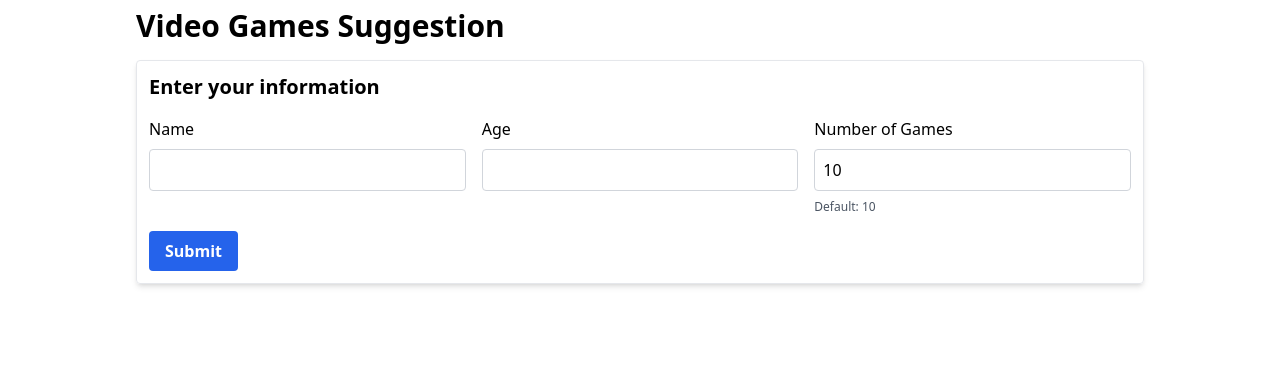
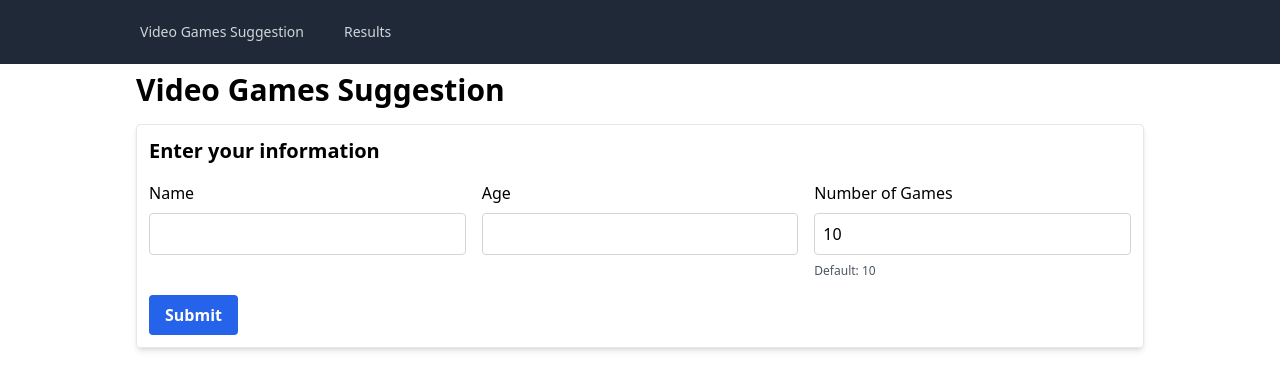
Before and after one commit to kevintdao/dbs-project, a Next.js app: page / in a window 1280 px wide. Shown: the top 390 px of the page. Built offline with nearby package versions, Linux system fonts and the light colour scheme.

Commit message:
Add navbar

```diff
--- /dev/null
+++ b/components/Navbar.jsx
@@ -0,0 +1,69 @@
+import React from 'react'
+import Link from 'next/link'
+import { useRouter } from 'next/router'
+import { Disclosure } from '@headlessui/react'
+import { MenuIcon, XIcon } from '@heroicons/react/outline'
+
+export default function Navbar() {
+  const router = useRouter()
+
+
+  return (
+    <Disclosure as="nav" className="bg-gray-800 z-50 sticky top-0">
+    {({ open }) => (
+      <>
+        <div className="max-w-5xl mx-auto sm:px-6 lg:px-2">
+          <div className="relative flex items-center justify-between h-16">
+            <div className="absolute inset-y-0 left-0 flex items-center sm:hidden">
+              {/* Mobile menu button*/}
+              <Disclosure.Button className="inline-flex items-center justify-center p-2 rounded-md text-gray-400 hover:text-white hover:bg-gray-700 focus:outline-none focus:ring-2 focus:ring-inset focus:ring-white">
+                <span className="sr-only">Open main menu</span>
+                {open ? (
+                  <XIcon className="block h-6 w-6" aria-hidden="true" />
+                ) : (
+                  <MenuIcon className="block h-6 w-6" aria-hidden="true" />
+                )}
+              </Disclosure.Button>
+            </div>
+            <div className="flex-1 flex items-center justify-center sm:items-stretch sm:justify-start">
+              <div className="flex-shrink-0 flex items-center">
+                {/* logo */}
+                <Link href='/'>
+                  <a className='text-gray-300 px-1 py-2 text-sm font-medium rounded'>Video Games Suggestion</a>
+                </Link>
+              </div>
+              <div className="hidden sm:block sm:ml-6">
+                <div className="flex space-x-4">
+                  {/* nav links */}
+                  <Link href='/results'>
+                    <a className='text-gray-300 hover:bg-gray-700 hover:text-white px-3 py-2 text-sm font-medium rounded cursor-pointer'>Results</a>
+                  </Link>
+                </div>
+              </div>
+            </div>
+            <div className="absolute inset-y-0 right-0 flex items-center pr-2 sm:static sm:inset-auto sm:ml-6 sm:pr-0">
+              <div className='flex space-x-4 items-center'>
+              </div>
+            </div>
+          </div>
+        </div>
+
+        <Disclosure.Panel className="sm:hidden">
+          <div className="px-2 pt-2 pb-3 space-y-1">
+            {/* mobile nav links */}
+            <Link href='/results'>
+              <Disclosure.Button
+                as="a"
+                className='text-gray-300 hover:bg-gray-700 hover:text-white block px-3 py-2 rounded-md text-base font-medium cursor-pointer'
+              >
+                Results
+              </Disclosure.Button>
+            </Link>
+          </div>
+        </Disclosure.Panel>
+      </>
+    )}
+  </Disclosure>
+
+  )
+}
--- a/package.json
+++ b/package.json
@@ -9,6 +9,7 @@
     "lint": "next lint"
   },
   "dependencies": {
+    "@headlessui/react": "^1.6.0",
     "@heroicons/react": "^1.0.6",
     "chart.js": "^3.7.1",
     "mysql": "^2.18.1",
--- a/pages/_app.js
+++ b/pages/_app.js
@@ -1,10 +1,14 @@
 import '../styles/globals.css'
+import Navbar from '../components/Navbar'
 
 function MyApp({ Component, pageProps }) {
   return (
-    <div className='max-w-5xl px-2 container mx-auto pb-3'>
-      <Component {...pageProps} />
-    </div>
+    <>
+      <Navbar/>
+      <div className='max-w-5xl px-2 container mx-auto pb-3'>
+        <Component {...pageProps} />
+      </div>
+    </>
   )
 
 }
```
Also changed, not shown: 1 other file (tests, documents, lock files or other folders).
